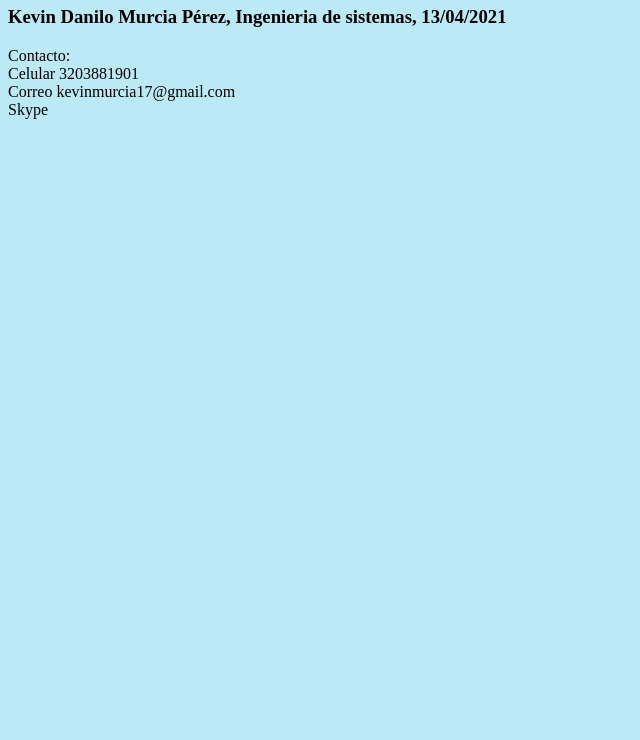
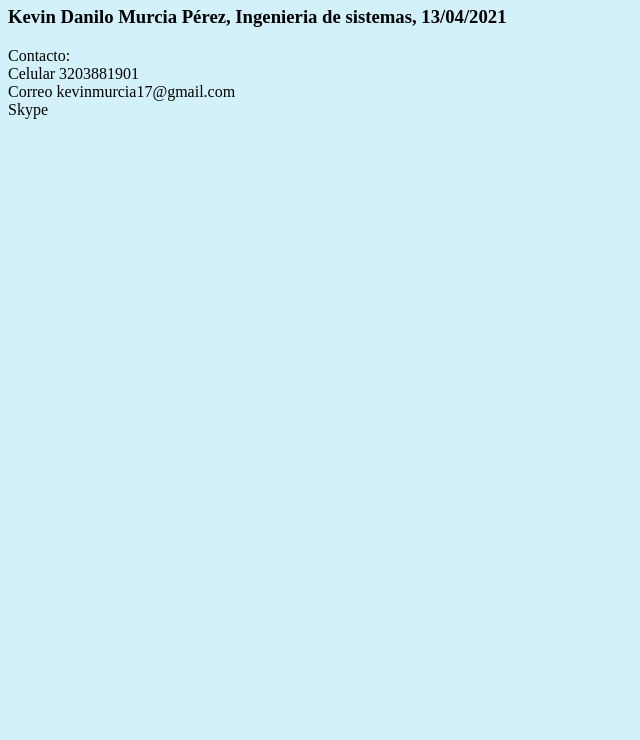
Before and after one commit to kevinmurcia7/DSW-KevinMurcia, a plain HTML site: page index.html in a window 1280 px wide. Shown: the part 60-800 px from the top of the page, without its empty margins (0-640 px from the left). Drawn offline with Linux system fonts and the light colour scheme.

Commit message:
Modificacion
Prueba

```diff
--- a/index.html
+++ b/index.html
@@ -3,7 +3,7 @@
     <h1>Proyecto de sitio Web 2021-01.</h1>
 </head>
 
-<body bgcolor="#BBE9F6">
+<body bgcolor="#D3F1FA">
 
     <h3> Kevin Danilo Murcia Pérez, Ingenieria de sistemas, 13/04/2021</h3>
     <p>Contacto:
```
